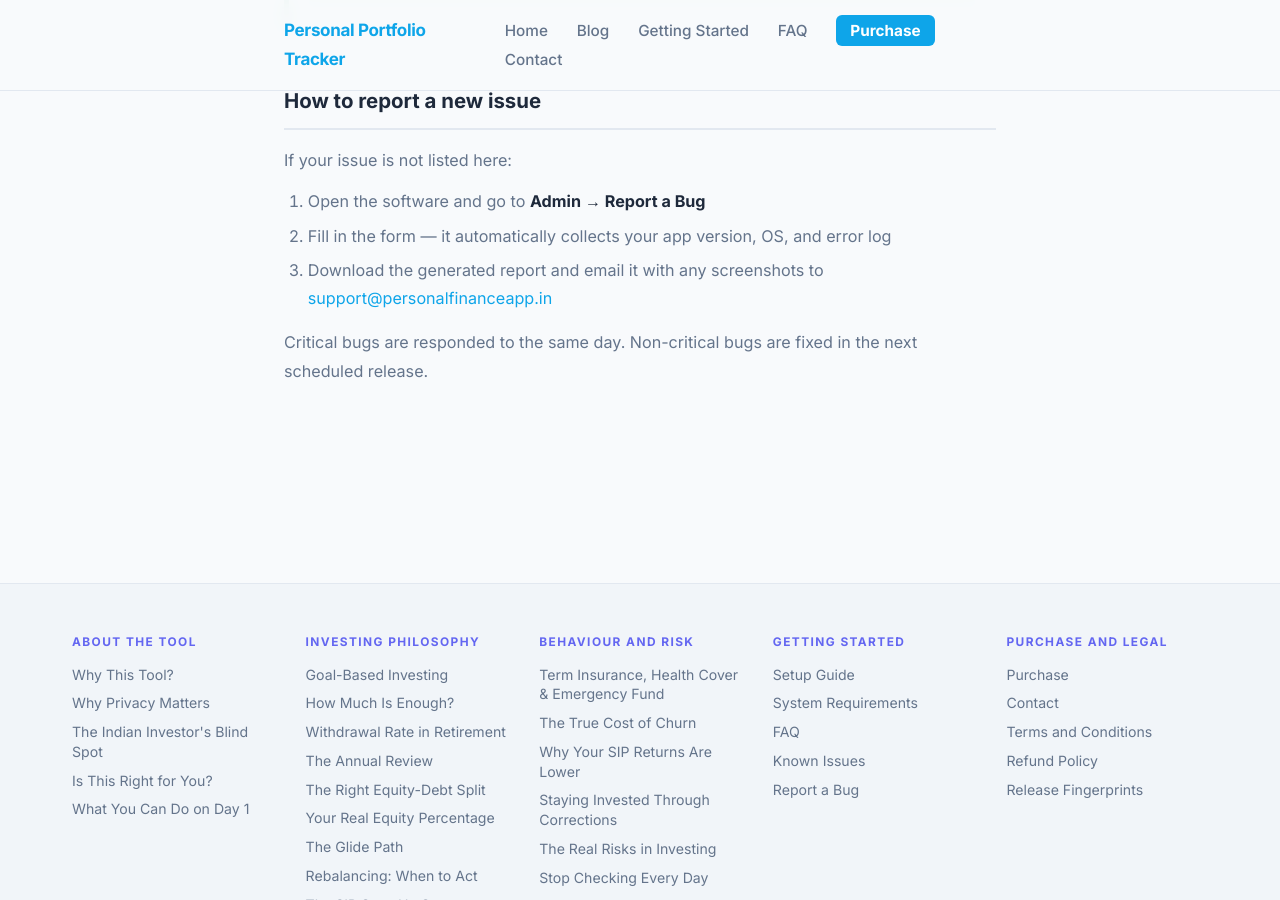
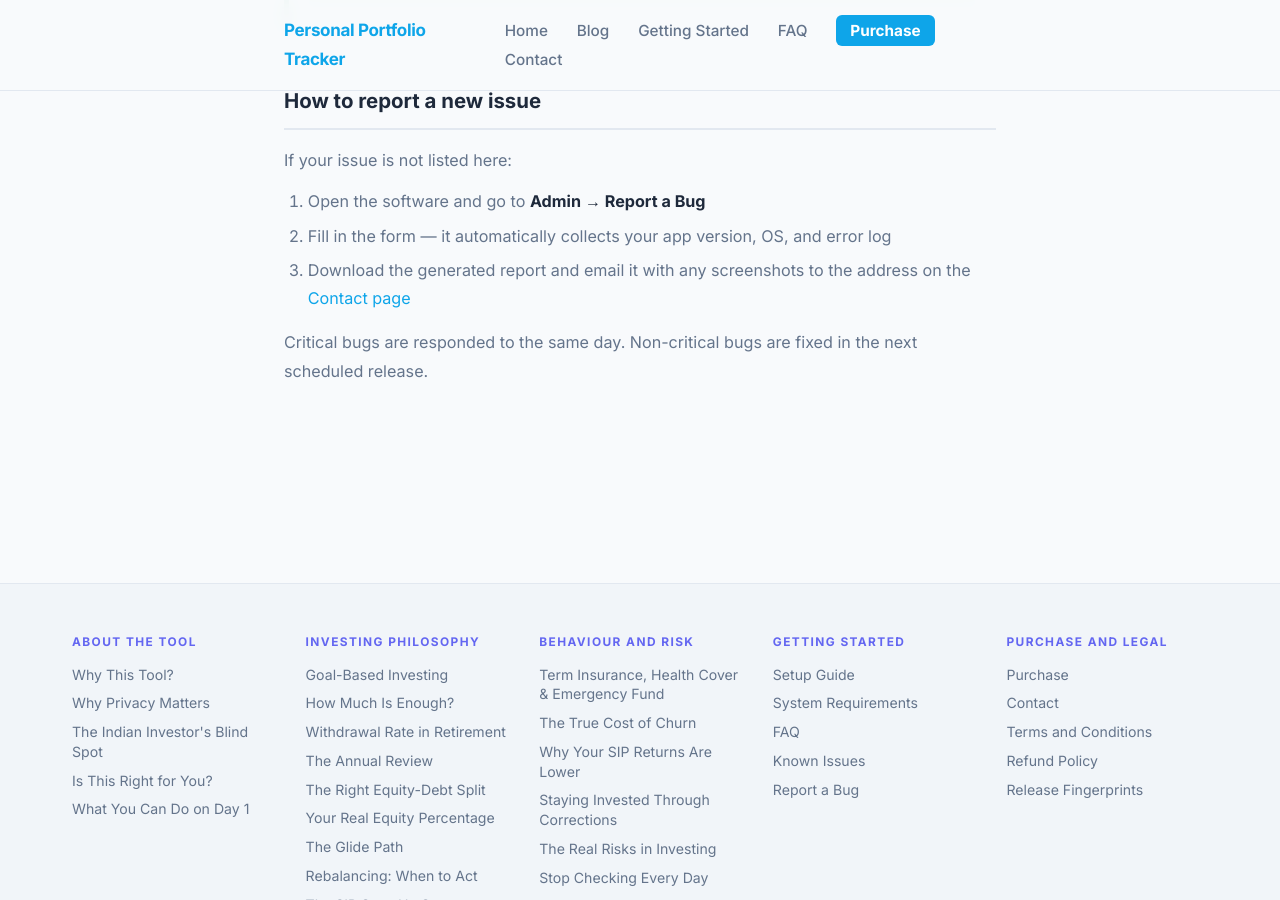
Before and after one commit to srikrishna2024/portfolio-tracker-blog, a Jekyll site: the page built from known-issues/index.html, in a window 1280 px wide and 900 px high, scrolled down 4314 px. Built offline with Jekyll 4.4.1, drawn with Linux system fonts in a browser that asks for light colours.

Commit message:
fix: replace hardcoded support email with link to Contact page

```diff
--- a/known-issues/index.html
+++ b/known-issues/index.html
@@ -154,7 +154,7 @@ title: Known Issues & Workarounds
     <ol>
       <li>Open the software and go to <strong>Admin → Report a Bug</strong></li>
       <li>Fill in the form — it automatically collects your app version, OS, and error log</li>
-      <li>Download the generated report and email it with any screenshots to <a href="mailto:support@personalfinanceapp.in">support@personalfinanceapp.in</a></li>
+      <li>Download the generated report and email it with any screenshots to the address on the <a href="{{ '/contact/' | relative_url }}">Contact page</a></li>
     </ol>
     <p>Critical bugs are responded to the same day. Non-critical bugs are fixed in the next scheduled release.</p>
   </div>
```
